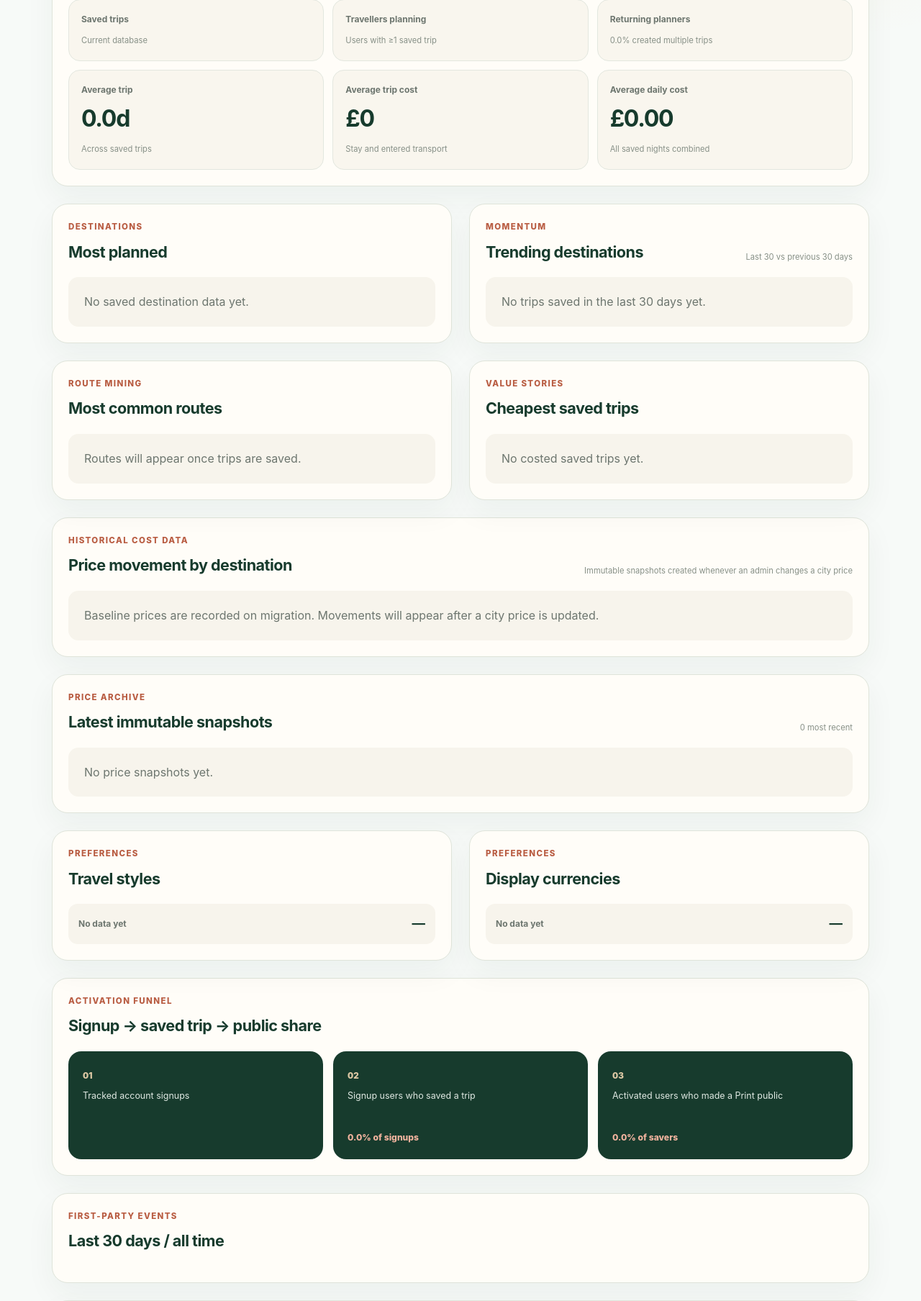
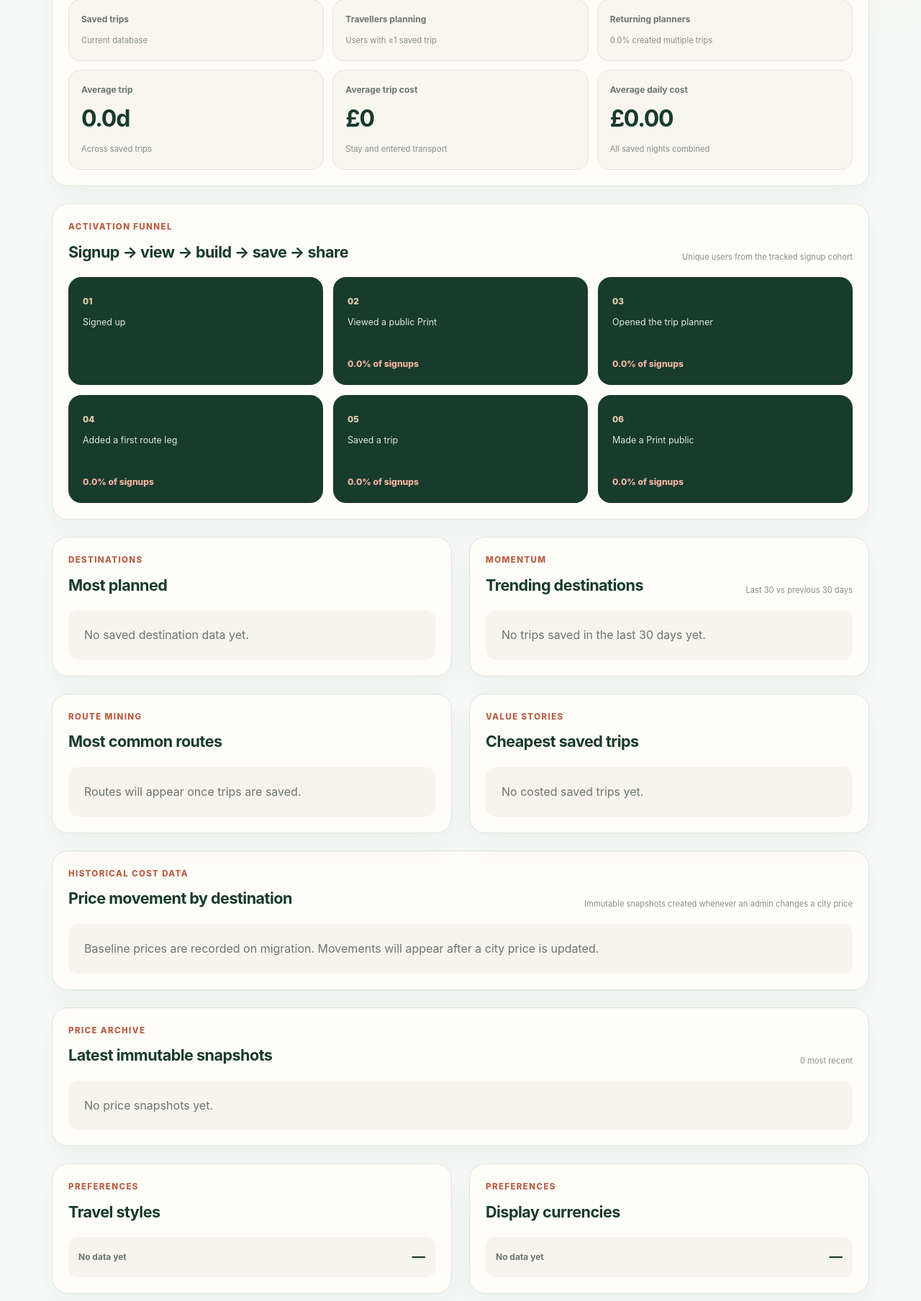
Before and after one commit to joshdean97/roamwise, a Python web app: template core/templates/admin/analytics.html in a window 1280 px wide. Shown: the part 548-2356 px from the top of the page at 72% size. Run offline with Jinja, Linux system fonts and the light colour scheme; the template is opened without the code that fills it, so the values that code supplies are empty.

Commit message:
Show detailed activation funnel

```diff
--- a/core/templates/admin/analytics.html
+++ b/core/templates/admin/analytics.html
@@ -40,6 +40,21 @@
             <article class="analytics-card"><span>Average trip</span><strong>{{ "%.1f"|format(product_summary.average_nights) }}d</strong><small>Across saved trips</small></article>
             <article class="analytics-card"><span>Average trip cost</span><strong>£{{ "%.0f"|format(product_summary.average_total_cost) }}</strong><small>Stay and entered transport</small></article>
             <article class="analytics-card"><span>Average daily cost</span><strong>£{{ "%.2f"|format(product_summary.average_daily_cost) }}</strong><small>All saved nights combined</small></article>
+        </div>
+    </section>
+
+    <section class="analytics-section analytics-funnel-section">
+        <div class="analytics-section-head">
+            <div><span>Activation funnel</span><h2>Signup → view → build → save → share</h2></div>
+            <small>Unique users from the tracked signup cohort</small>
+        </div>
+        <div class="funnel-grid">
+            <article><span>01</span><strong>{{ funnel.signup_users }}</strong><p>Signed up</p></article>
+            <article><span>02</span><strong>{{ funnel.viewed_users }}</strong><p>Viewed a public Print</p><em>{{ "%.1f"|format(funnel.signup_to_viewed) }}% of signups</em></article>
+            <article><span>03</span><strong>{{ funnel.started_users }}</strong><p>Opened the trip planner</p><em>{{ "%.1f"|format(funnel.signup_to_started) }}% of signups</em></article>
+            <article><span>04</span><strong>{{ funnel.first_leg_users }}</strong><p>Added a first route leg</p><em>{{ "%.1f"|format(funnel.signup_to_first_leg) }}% of signups</em></article>
+            <article><span>05</span><strong>{{ funnel.saved_users }}</strong><p>Saved a trip</p><em>{{ "%.1f"|format(funnel.signup_to_saved) }}% of signups</em></article>
+            <article><span>06</span><strong>{{ funnel.shared_users }}</strong><p>Made a Print public</p><em>{{ "%.1f"|format(funnel.signup_to_shared) }}% of signups</em></article>
         </div>
     </section>
 
@@ -163,15 +178,6 @@
         </div>
     </section>
 
-    <section class="analytics-section analytics-funnel-section">
-        <div class="analytics-section-head"><div><span>Activation funnel</span><h2>Signup → saved trip → public share</h2></div></div>
-        <div class="funnel-grid">
-            <article><span>01</span><strong>{{ funnel.signup_users }}</strong><p>Tracked account signups</p></article>
-            <article><span>02</span><strong>{{ funnel.saved_users }}</strong><p>Signup users who saved a trip</p><em>{{ "%.1f"|format(funnel.signup_to_saved) }}% of signups</em></article>
-            <article><span>03</span><strong>{{ funnel.shared_users }}</strong><p>Activated users who made a Print public</p><em>{{ "%.1f"|format(funnel.saved_to_shared) }}% of savers</em></article>
-        </div>
-    </section>
-
     <section class="analytics-section">
         <div class="analytics-section-head"><div><span>First-party events</span><h2>Last 30 days / all time</h2></div></div>
         <div class="analytics-card-grid">
```
